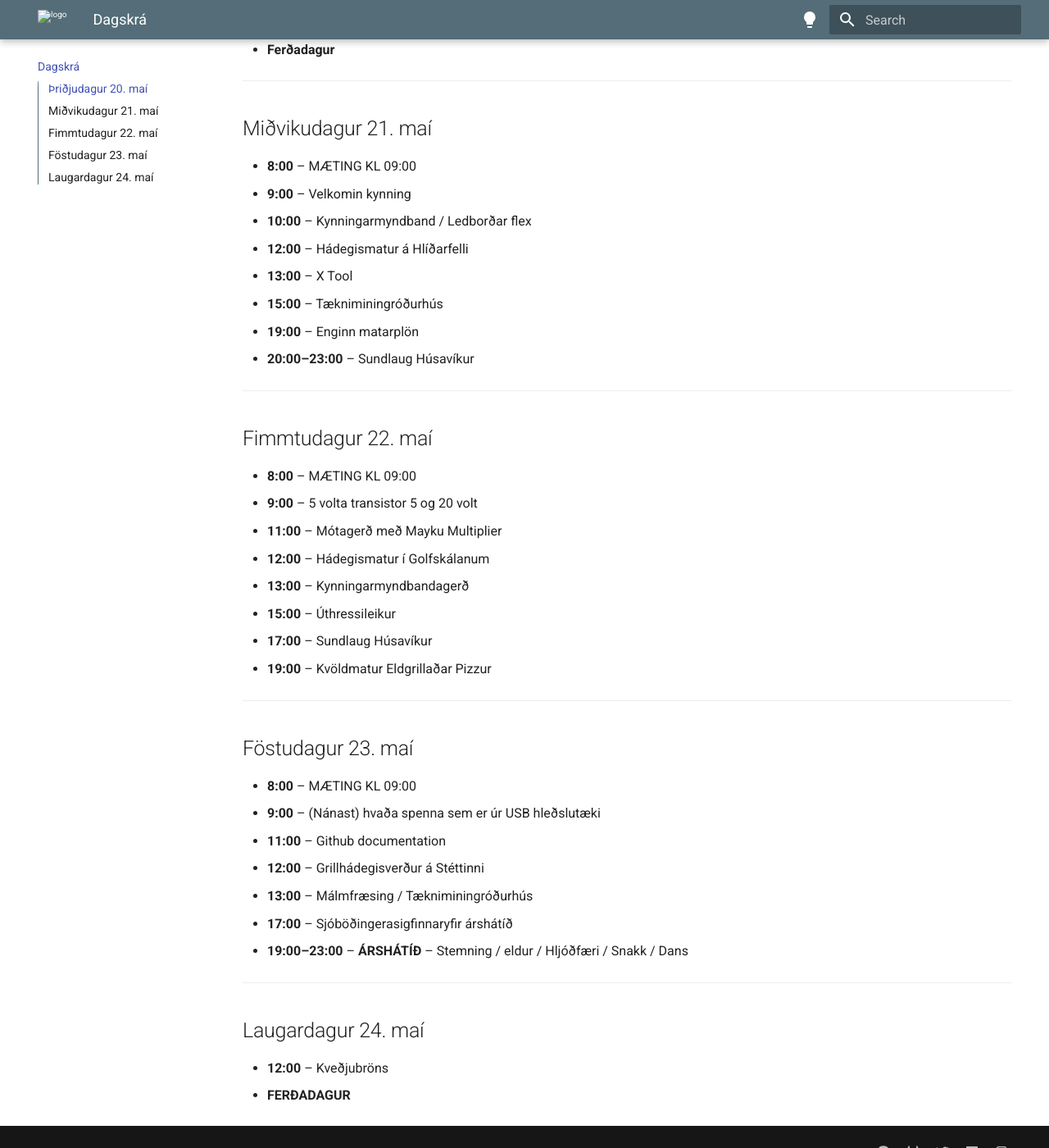
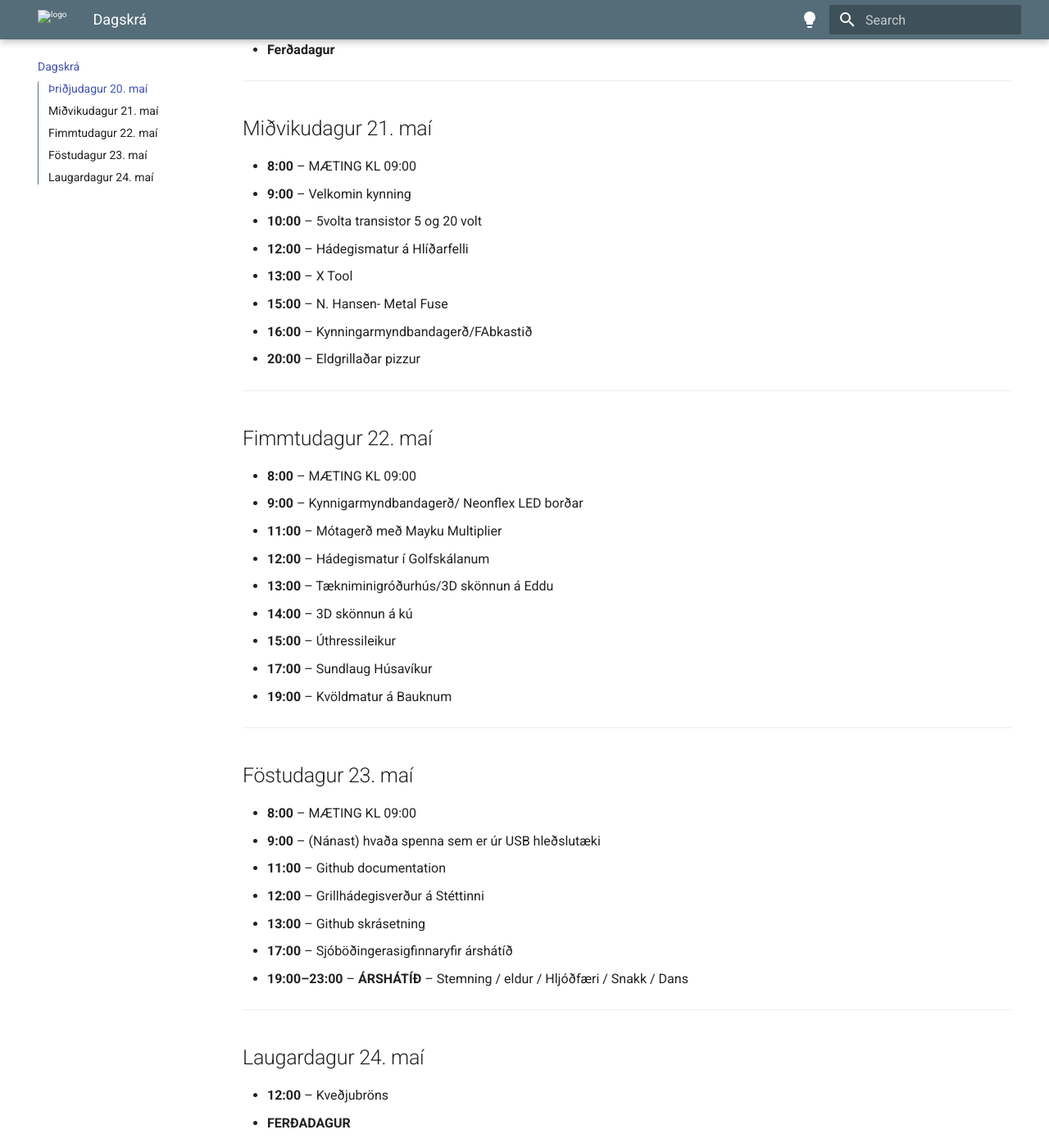
Before and after one commit to Fab-Lab-Island/fli-bootcamp-2025, an MkDocs documentation site: the page built from docs/dagskra.md, in a window 1280 px wide and 1400 px high, scrolled down 442 px. Shown: the whole window at 82% size. Built offline with MkDocs 1.6.1 and Material for MkDocs 9.7.7, drawn with Linux system fonts in a browser that asks for light colours.

Commit message:
Update dagskra.md

```diff
--- a/docs/dagskra.md
+++ b/docs/dagskra.md
@@ -17,24 +17,25 @@ Dagskrá hefst kl 9:00 nema annað sé tekið fram.
 ## Miðvikudagur 21. maí
 - **8:00** – MÆTING KL 09:00
 - **9:00** – Velkomin kynning
-- **10:00** – Kynningarmyndband / Ledborðar flex
+- **10:00** – 5volta transistor 5 og 20 volt
 - **12:00** – Hádegismatur á Hlíðarfelli
 - **13:00** – X Tool
-- **15:00** – Tækniminingróðurhús
-- **19:00** – Enginn matarplön
-- **20:00–23:00** – Sundlaug Húsavíkur
+- **15:00** – N. Hansen- Metal Fuse
+- **16:00** – Kynningarmyndbandagerð/FAbkastið
+- **20:00** – Eldgrillaðar pizzur
 
 ---
 
 ## Fimmtudagur 22. maí
 - **8:00** – MÆTING KL 09:00
-- **9:00** – 5 volta transistor 5 og 20 volt
+- **9:00** – Kynnigarmyndbandagerð/ Neonflex LED borðar
 - **11:00** – Mótagerð með Mayku Multiplier
 - **12:00** – Hádegismatur í Golfskálanum
-- **13:00** – Kynningarmyndbandagerð
+- **13:00** – Tækniminigróðurhús/3D skönnun á Eddu
+- **14:00** – 3D skönnun á kú
 - **15:00** – Úthressileikur
 - **17:00** – Sundlaug Húsavíkur
-- **19:00** – Kvöldmatur Eldgrillaðar Pizzur
+- **19:00** – Kvöldmatur á Bauknum
 
 ---
 
@@ -43,7 +44,7 @@ Dagskrá hefst kl 9:00 nema annað sé tekið fram.
 - **9:00** – (Nánast) hvaða spenna sem er úr USB hleðslutæki
 - **11:00** – Github documentation
 - **12:00** – Grillhádegisverður á Stéttinni
-- **13:00** – Málmfræs­ing / Tækniminingróðurhús
+- **13:00** – Github skrásetning
 - **17:00** – Sjóböðingera­sigfinnar­yfir árshátíð
 - **19:00–23:00** – **ÁRSHÁTÍÐ** – Stemning / eldur / Hljóðfæri / Snakk / Dans
 
```
